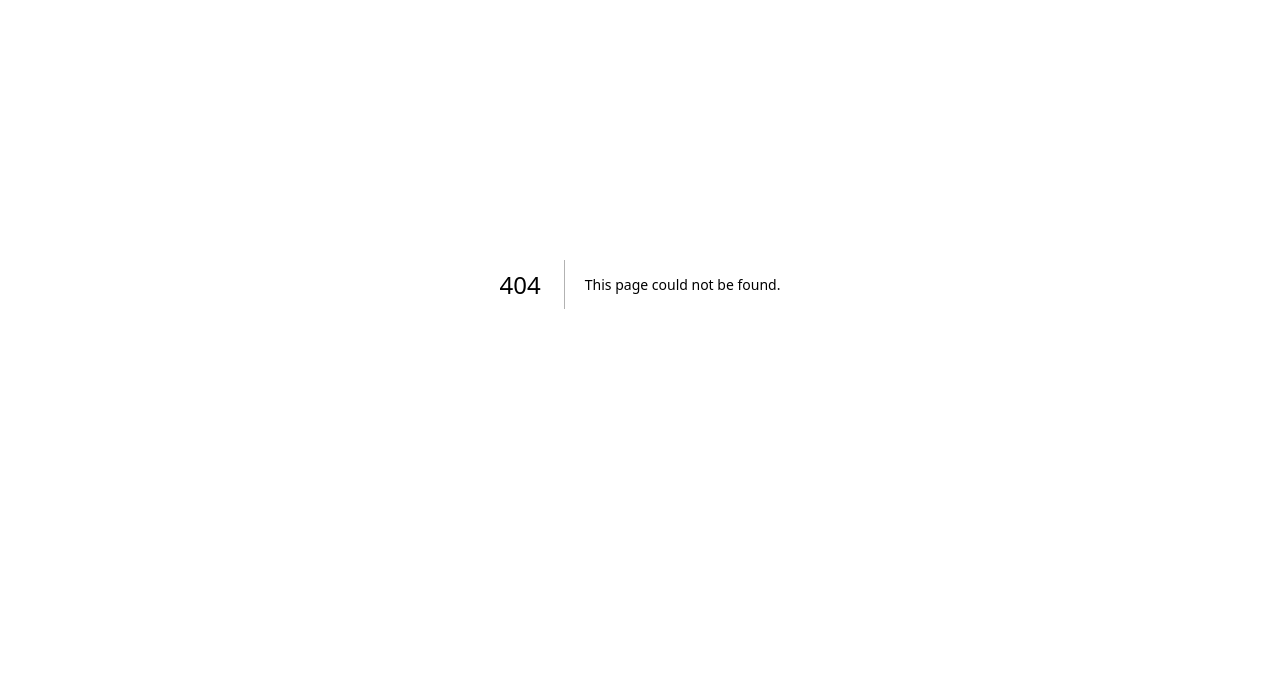
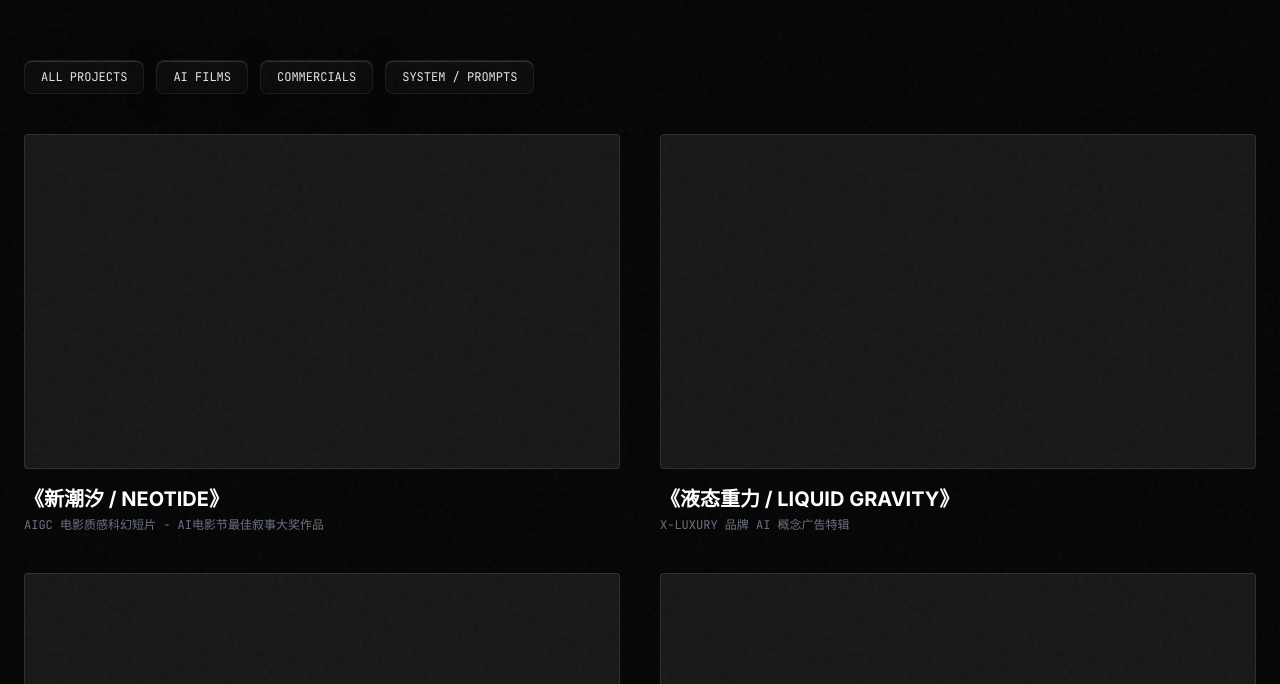
Before and after one commit to jichuchen06/jichuchen06.github.io, a Next.js app: page /work in a window 1280 px wide. Before the commit this address had no page. Shown: the part 116-800 px from the top of the page. Built offline with nearby package versions, Linux system fonts and the light colour scheme.

Commit message:
feat: make homepage a scrollable single-page experience

```diff
--- a/src/app/page.tsx
+++ b/src/app/page.tsx
@@ -1,6 +1,9 @@
 "use client";
 
-import type { CSSProperties, MouseEvent } from "react";
+import type { MouseEvent } from "react";
+import AboutSection from "@/components/AboutSection";
+import ContactSection from "@/components/ContactSection";
+import WorkSection from "@/components/WorkSection";
 
 function onLiquidMove(e: MouseEvent<HTMLElement>) {
   const rect = e.currentTarget.getBoundingClientRect();
@@ -21,6 +24,11 @@ export default function Home() {
           <div className="flex items-center space-x-3">
             <span className="rec-dot h-2.5 w-2.5 rounded-full bg-[#FF3B30]" />
             <span className="text-sm font-bold tracking-[0.2em] text-white uppercase">AIGC.STUDIO</span>
+          </div>
+          <div className="flex items-center gap-6 font-mono text-xs tracking-widest text-gray-400">
+            <a href="#work" className="hover:text-white">01 // WORK</a>
+            <a href="#about" className="hover:text-white">02 // ABOUT</a>
+            <a href="#contact" onMouseMove={onLiquidMove} className="liquid-glass-btn rounded-lg px-4 py-2 text-white">DIRECT CONTACT</a>
           </div>
         </div>
       </nav>
@@ -45,12 +53,16 @@ export default function Home() {
                 我是影像创作者。拥有丰富的视频制作经验，熟悉拍摄、剪辑、调色及AIGC视频创作流程，了解短片、广告及 微电影等全流程；具备甲方工作思维，能够理解业务需求、统筹项目并协调多部门高效落地内容 , 关注作品传播效果与商业价值。
               </p>
               <div className="flex flex-wrap gap-4">
-                <a onMouseMove={onLiquidMove} className="liquid-glass-btn rounded-xl px-8 py-3.5 text-sm font-bold tracking-wider text-white">浏览最新作品 (SHORTS)</a>
-                <a onMouseMove={onLiquidMove} className="liquid-glass-btn rounded-xl px-8 py-3.5 text-sm tracking-wider text-gray-300 font-mono">关于与联络 (ABOUT)</a>
+                <a onMouseMove={onLiquidMove} href="#work" className="liquid-glass-btn rounded-xl px-8 py-3.5 text-sm font-bold tracking-wider text-white">浏览最新作品 (SHORTS)</a>
+                <a onMouseMove={onLiquidMove} href="#about" className="liquid-glass-btn rounded-xl px-8 py-3.5 text-sm tracking-wider text-gray-300 font-mono">关于与联络 (ABOUT)</a>
               </div>
             </div>
           </header>
         </section>
+
+        <WorkSection />
+        <AboutSection />
+        <ContactSection />
       </main>
     </div>
   );
--- /dev/null
+++ b/src/app/work/page.tsx
@@ -0,0 +1,10 @@
+import WorkSection from '@/components/WorkSection';
+
+export default function WorkPage() {
+  return (
+    <div className="min-h-screen bg-[#050505] text-[#ededed] antialiased pt-20">
+      <div className="film-grain" />
+      <WorkSection />
+    </div>
+  );
+}
--- /dev/null
+++ b/src/components/AboutSection.tsx
@@ -0,0 +1,13 @@
+export default function AboutSection() {
+  return (
+    <section id="about" className="relative z-10 mx-auto w-full max-w-7xl px-6 py-24">
+      <div className="rounded-2xl border border-white/10 bg-white/[0.02] p-8 backdrop-blur-xl">
+        <p className="font-mono text-xs tracking-[0.25em] text-[#E5A93B]">// ABOUT</p>
+        <h2 className="mt-2 text-4xl font-black tracking-tight text-white uppercase">ABOUT JICHU</h2>
+        <p className="mt-6 max-w-4xl text-lg leading-relaxed text-gray-300">
+          我是影像创作者，拥有丰富的视频制作经验，熟悉拍摄、剪辑、调色及 AIGC 视频创作流程。我的作品横跨短片、广告、视觉实验、Prompt 系统与后期剪辑，关注作品传播效果与商业价值。
+        </p>
+      </div>
+    </section>
+  );
+}
--- /dev/null
+++ b/src/components/ContactSection.tsx
@@ -0,0 +1,14 @@
+export default function ContactSection() {
+  return (
+    <section id="contact" className="relative z-10 mx-auto w-full max-w-7xl px-6 pb-24">
+      <div className="rounded-2xl border border-white/10 bg-white/[0.02] p-8 backdrop-blur-xl">
+        <p className="font-mono text-xs tracking-[0.25em] text-[#E5A93B]">// CONTACT</p>
+        <h2 className="mt-2 text-4xl font-black tracking-tight text-white uppercase">CONTACT</h2>
+        <p className="mt-4 text-xl font-semibold text-white">jichuchen06@gmail.com</p>
+        <p className="mt-4 max-w-3xl text-gray-300">
+          如果你对影像创作、广告视觉、AIGC 工作流或视觉系统设计感兴趣，可以通过邮件联系我。
+        </p>
+      </div>
+    </section>
+  );
+}
--- /dev/null
+++ b/src/components/WorkSection.tsx
@@ -0,0 +1,62 @@
+'use client';
+
+import React, { useState } from 'react';
+
+interface Project {
+  id: string;
+  category: 'shorts' | 'commercials' | 'prompts';
+  title: string;
+  subtitle: string;
+  videoSrc: string;
+  engine: string;
+  prompt: string;
+  concept: string;
+  role: string;
+  pipeline: string;
+  seed: string;
+  grading: string;
+}
+
+const projectsData: Record<string, Project> = {
+  'cyber-noir': { id: 'cyber-noir', category: 'shorts', title: '《新潮汐 / NEOTIDE》', subtitle: 'AIGC 电影质感科幻短片 - AI电影节最佳叙事大奖作品', videoSrc: '/works/work-01-preview.mp4', engine: '// SYSTEM: RUNWAY-GEN-3_ANAMORPHIC_LENS', prompt: 'A wide anamorphic shot of a futuristic Tokyo harbor at midnight, high-speed cargo boats slicing through heavy digital waves, monolithic neo-brutalist skyscrapers wrapped in decaying neon holograms, hyper-detailed cyberpunk aesthetic, photorealistic, 8k, shot on 35mm lens, cinematic low lighting, volumetric rain --ar 2.39:1 --style raw --v 6.0', concept: '《新潮汐》是一部探索AI幻觉、后数字文明末日的实验短片。整个短片的生成过程避开了传统的镜头，完全依赖Midjourney生成的高保真帧图，并结合Runway的深度运动控制引擎来进行动态渲染。整部影片在微弱的冷色调与刺眼的霓虹光污染之间保持微妙的张力。', role: 'AI Video Director / Editor / Sound Design', pipeline: 'Midjourney V6 + Runway Gen-3 + DaVinci', seed: '33092817293', grading: 'Neo-noir Cyan and Decaying Amber' },
+  'gold-liquid': { id: 'gold-liquid', category: 'commercials', title: '《液态重力 / LIQUID GRAVITY》', subtitle: 'X-LUXURY 品牌 AI 概念广告特辑', videoSrc: '/works/work-02-preview.mp4', engine: '// SYSTEM: MIDJOURNEY-V6_PHYSICS_GRADING', prompt: 'Hyper-abstract luxury dynamic liquid gold swirling clockwise in absolute vacuum, floating high-end mechanical watch components made of polished platinum, macro lens view, focus pull, pristine obsidian reflections, hyper-detailed metallic texture, warm rembrandt studio studio light --ar 16:9 --stylize 750', concept: '此项目是为知名奢侈品牌定制的AI概念先导片。主视觉旨在通过无重力环境，模拟顶级机械表配件与高粘度液态黄金的缠绕流动。该作核心挑战在于流体的微距光影控制，我们使用了复杂的材质修饰词（pristine obsidian, polished platinum）来诱导引擎生成近乎实体质感的物理折射。', role: 'AIGC Art Director / Keyframe Designer', pipeline: 'Stable Diffusion + MJ V6 + Kling AI', seed: '5561029418', grading: 'Warm Champagne Gold & Pitch Black' },
+  'matrix-dream': { id: 'matrix-dream', category: 'prompts', title: '《母体纠缠 / MATRIX ENTANGLEMENT》', subtitle: '基于超级变量与负向调度的多维视觉框架体系', videoSrc: '/works/work-03-preview.mp4', engine: '// SYSTEM: LATENT-RECURSIVE_PROMPT_FLOW', prompt: 'A high-contrast cinematic scan of glowing biometric data cables piercing through a massive limestone monolith, dark hyper-minimalist gallery, eerie green fiber-optics pulsing rhythmically, wide shot, architectural volumetric lighting, extremely clean layout, 35mm photography, volumetric mist --ar 2.39:1 --style raw', concept: '本系统展示了 AIGC 的控图边界。我们并不单方面依靠AI的随机创造力，而是建立了一套“结构化母体提示词（Structured Matrix Prompting）”系统。通过精确控制噪点比例（Denoising Strength）和语义解析分级，实实现在长镜头序列中保持物体和光影的一致性。', role: 'Lead Prompt Architect', pipeline: 'Midjourney Matrix Blueprinting', seed: '998412039', grading: 'Terminal Green & Monochromatic Shadows' },
+  'analog-rust': { id: 'analog-rust', category: 'shorts', title: '《旧磁铁与荒野 / ANALOG RUST》', subtitle: '35mm 模拟怀旧电影短片先导视觉', videoSrc: '/works/work-04-preview.mp4', engine: '// SYSTEM: SORA-COHESION_TEST_PROTOTYPE', prompt: 'Earthy cinematic medium shot of a rusted retro magnetic recorder resting on damp tall grass of an abandoned plains field, moody overcast sky, volumetric godrays breaking through clouds, visual imperfections, soft film grain, nostalgic analog style --ar 16:9 --style raw', concept: '《旧磁铁与荒野》通过 AIGC 的生成，逆向探索上世纪70年代胶片的杂质感和光学缺陷（如镜头眩光、暗角 and 感光乳剂不均）。提示词中特意去除了常规“超清/4k”等现代描述，转而堆叠了“damp, rusted, film grain, analog style”等带有粗糙现实属性的自然语素。', role: 'Director / Editor', pipeline: 'Sora Beta + Luma Dream Machine', seed: '197410293', grading: 'Faded Kodachrome Film emulation' }
+};
+
+export default function WorkSection() {
+  const [activeCategory, setActiveCategory] = useState<string>('all');
+  const [selectedProjectId, setSelectedProjectId] = useState<string | null>(null);
+  const selectedProject = selectedProjectId ? projectsData[selectedProjectId] : null;
+
+  return (
+    <section id="work" className="relative z-10 mx-auto w-full max-w-7xl px-6 py-24">
+      <div className="mb-10 flex flex-wrap gap-3 text-xs font-mono">
+        <button onClick={() => setActiveCategory('all')} className="liquid-glass-btn rounded-lg px-4 py-2 text-gray-200">ALL PROJECTS</button>
+        <button onClick={() => setActiveCategory('shorts')} className="liquid-glass-btn rounded-lg px-4 py-2 text-gray-200">AI FILMS</button>
+        <button onClick={() => setActiveCategory('commercials')} className="liquid-glass-btn rounded-lg px-4 py-2 text-gray-200">COMMERCIALS</button>
+        <button onClick={() => setActiveCategory('prompts')} className="liquid-glass-btn rounded-lg px-4 py-2 text-gray-200">SYSTEM / PROMPTS</button>
+      </div>
+      <div className="grid grid-cols-1 gap-10 md:grid-cols-2">
+        {Object.values(projectsData).filter((p) => activeCategory === 'all' || p.category === activeCategory).map((project) => (
+          <article key={project.id} className="group cursor-pointer" onClick={() => setSelectedProjectId(project.id)}>
+            <div className="relative aspect-video overflow-hidden rounded border border-white/10 bg-neutral-900">
+              <video src={project.videoSrc} autoPlay muted loop playsInline className="h-full w-full object-cover opacity-60 group-hover:opacity-80 transition" onError={(e) => { e.currentTarget.style.display = 'none'; }} />
+            </div>
+            <h3 className="mt-4 text-xl font-bold text-white">{project.title}</h3>
+            <p className="mt-1 font-mono text-xs text-gray-500">{project.subtitle}</p>
+          </article>
+        ))}
+      </div>
+
+      {selectedProject && (
+        <div className="fixed inset-0 z-50 bg-black/95 p-6">
+          <button className="liquid-glass-btn rounded-full px-4 py-2 text-xs" onClick={() => setSelectedProjectId(null)}>CLOSE</button>
+          <div className="mx-auto mt-6 max-w-5xl">
+            <video src={selectedProject.videoSrc} autoPlay muted loop playsInline className="aspect-video w-full rounded border border-white/10 object-cover" />
+          </div>
+        </div>
+      )}
+    </section>
+  );
+}
```
